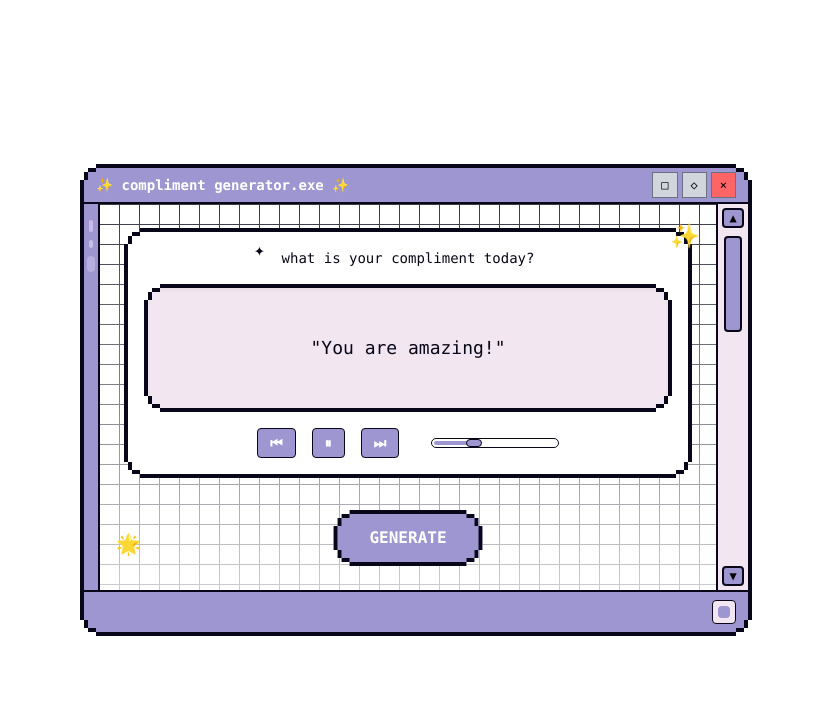
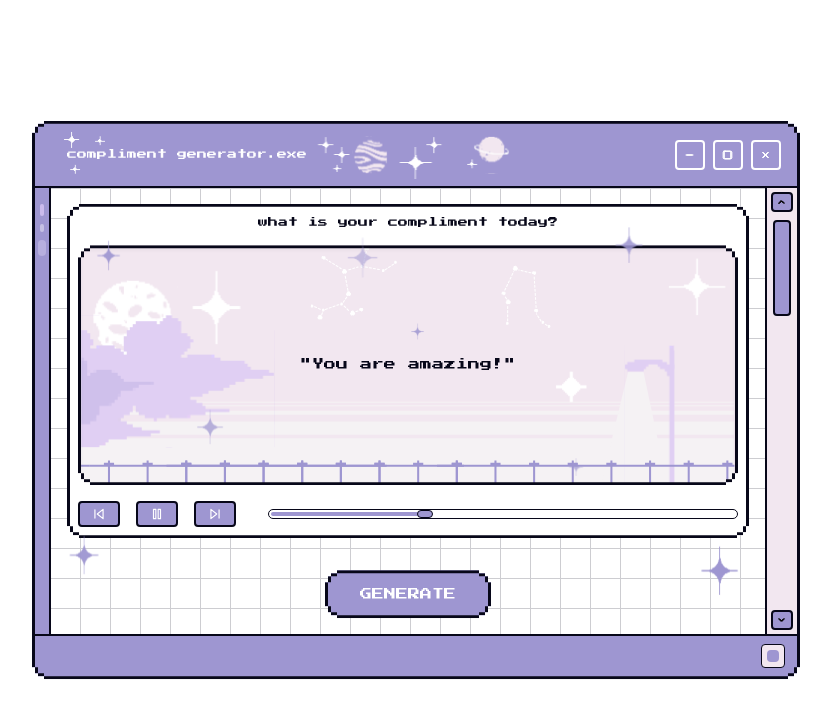
Before and after one commit to klaircodes/to-whom-it-may-concern, a React (Vite) app: page / in a window 1280 px wide. Shown: the top 718 px of the page, without its empty margins (224-1055 px from the left). Built offline with nearby package versions, Linux system fonts and the light colour scheme.

Commit message:
added animations with framer motion and added css changes

```diff
--- a/src/App.css
+++ b/src/App.css
@@ -1,3 +1,5 @@
+@import url('https://fonts.googleapis.com/css2?family=Press+Start+2P&display=swap');
+
 #root {
   min-height: 100vh;
   display: flex;
@@ -67,6 +69,60 @@
   border-color: #070719;
 }
 
+
+/* ----------------------------- */
+/* pixel fonts aaaaaa */
+.font-pixel-heading {
+  font-family: 'Press Start 2P', monospace;
+  font-size: 12px;
+  text-rendering: pixelated;
+  image-rendering: pixelated;
+  -webkit-font-smoothing: none;
+  -moz-osx-font-smoothing: unset;
+}
+
+.font-pixel-subheading {
+  font-family: 'Press Start 2P', monospace;
+  font-size: 10px;
+  text-rendering: pixelated;
+  image-rendering: pixelated;
+  -webkit-font-smoothing: none;
+  -moz-osx-font-smoothing: unset;
+}
+
+.font-pixel-paragraph {
+  font-family: 'Press Start 2P', monospace;
+  font-size: 10px;
+  text-rendering: pixelated;
+  image-rendering: pixelated;
+  -webkit-font-smoothing: none;
+  -moz-osx-font-smoothing: unset;
+}
+
+/* ----------------------------- */
+/* simple thick icons */
+.thick-svg {
+  filter: drop-shadow(0.5px 0 0 currentColor) drop-shadow(-0.5px 0 0 currentColor);
+}
+
+.normal-svg {
+  filter: none;
+}
+
+
+/* ----------------------------- */
+/* SVG background for compliment area */
+.compliment-bg {
+  background-image: url('./assets/images/compliment-bg.svg');
+  background-size: cover;
+  background-position: center;
+  background-repeat: no-repeat;
+  position: relative;
+}
+
+/* ----------------------------- */
+
+
 .bg-grid-gradient {
   background-color: #FFFFFF;
   position: relative;
@@ -84,21 +140,21 @@
     repeating-linear-gradient(
       0deg,
       transparent,
-      transparent 19px,
-      #070719 19px,
-      #070719 20px
+      transparent 29px,
+      #070719 29px,
+      #070719 30px
     ),
     repeating-linear-gradient(
       90deg,
       transparent,
-      transparent 19px,
-      #070719 19px,
-      #070719 20px
+      transparent 29px,
+      #070719 29px,
+      #070719 30px
     );
-  background-size: 20px 20px, 20px 20px;
+  background-size: 30px 30px, 30px 30px;
 
   /* man fuck this gradient mask lol */
-  mask-image: linear-gradient(to bottom, rgba(0,0,0,0.8) 0%, rgba(0,0,0,0.2) 100%);
-  -webkit-mask-image: linear-gradient(to bottom, rgba(0,0,0,0.8) 0%, rgba(0,0,0,0.2) 100%);
+  mask-image: linear-gradient(to bottom, rgba(0,0,0,0.2) 0%, rgba(0,0,0,0.2) 100%);
+  -webkit-mask-image: linear-gradient(to bottom, rgba(0,0,0,0.2) 0%, rgba(0,0,0,0.2) 100%);
   pointer-events: none;
 }
--- a/src/App.jsx
+++ b/src/App.jsx
@@ -1,17 +1,23 @@
 import { useState } from 'react'
+import { motion as Motion } from 'framer-motion'
+import { FiMinus, FiSquare, FiX, FiSkipBack, FiPause, FiSkipForward, FiChevronUp, FiChevronDown } from 'react-icons/fi'
+import complimentHeadingBg from './assets/images/compliment-heading-bg.svg'
+import Stars from './Stars.jsx'
+import Pop from './Pop.jsx'
 import './App.css'
 import './pixel-borders.css'
 
 function App() {
   const [compliment, setCompliment] = useState('"You are amazing!"')
+  const [isAnimating, setIsAnimating] = useState(false)
 
   const compliments = [
     '"You are amazing!"',
-    '"You brighten everyone\'s day!"',
-    '"You have such a wonderful smile!"',
-    '"Your creativity is inspiring!"',
-    '"You make the world a better place!"',
-    '"You are incredibly talented!"',
+    '"You goon to femboys!"',
+    '"Even if you were cloned, you\'d still be the better-looking one."',
+    '"Tell your parents I said, ‘well done.’"',
+    '"You know…you have a perfectly shaped head."',
+    '"Kevin said you\'re cool."',
     '"Your kindness is contagious!"',
     '"You have great taste!"',
     '"You are stronger than you know!"',
@@ -19,25 +25,36 @@ function App() {
   ]
 
   const generateCompliment = () => {
+    setIsAnimating(true)
     const randomIndex = Math.floor(Math.random() * compliments.length)
     setCompliment(compliments[randomIndex])
+
+    // Reset animation
+    setTimeout(() => {
+      setIsAnimating(false)
+    }, 600)
   }
 
+
+
   return (
-    <div className="w-full max-w-2xl mx-auto bg-div shadow-2xl font-mono pixel-corners">
+    <Pop className="w-full max-w-3xl mx-auto bg-div shadow-2xl font-pixel pixel-corners">
       {/* Header */}
-      <div className="bg-div px-3 py-1 flex justify-between items-center border-b-2 border-main">
-        <span className="text-white text-sm font-bold flex items-center">
-          <span className="mr-2">✨</span>
+  <Pop delay={0.15} className="bg-div px-4 py-4 flex justify-between items-center border-b-2 border-main relative">
+        <img
+          src={complimentHeadingBg}
+          alt="header background"
+          className="absolute  h-12 w-auto object-contain pointer-events-none"
+        />
+        <span className="text-white text-xs font-pixel-subheading relative z-10 pl-4">
           compliment generator.exe
-          <span className="ml-2">✨</span>
         </span>
-        <div className="flex space-x-1">
-          <span className="bg-gray-300 px-2 py-1 text-xs border border-gray-500 cursor-pointer hover:bg-gray-200">□</span>
-          <span className="bg-gray-300 px-2 py-1 text-xs border border-gray-500 cursor-pointer hover:bg-gray-200">◇</span>
-          <span className="bg-red-400 px-2 py-1 text-xs border border-gray-500 cursor-pointer hover:bg-red-300">×</span>
+        <div className="flex space-x-2">
+          <span className="bg-none px-2 py-2 text-xs border-2 border-white cursor-pointer hover:scale-105 font-pixel-paragraph flex items-center justify-center text-secondary rounded-sm"><FiMinus className="thick-svg" /></span>
+          <span className="bg-none px-2 py-2 text-xs border-2 border-white cursor-pointer hover:scale-105 font-pixel-paragraph flex items-center justify-center text-secondary rounded-sm"><FiSquare className="thick-svg" /></span>
+          <span className="bg-none px-2 py-2 text-xs border-2 border-white cursor-pointer hover:scale-105 font-pixel-paragraph flex items-center justify-center text-secondary rounded-sm"><FiX className="thick-svg" /></span>
         </div>
-      </div>
+      </Pop>
 
       {/* Main Section */}
       <div className="flex relative">
@@ -49,55 +66,59 @@ function App() {
         </div>
 
         {/* Background */}
-        <div className="flex-1 bg-grid-gradient p-6 relative">
-          {/* Decorative elements */}
-          <div className="absolute top-4 right-4 text-main text-2xl opacity-100 z-10">✨</div>
-          <div className="absolute bottom-8 left-4 text-main text-xl opacity-100 z-10">🌟</div>
-          <div className="absolute top-8 left-1/4 text-main text-lg opacity-100 z-10">✦</div>
+        <div className="flex-1 bg-grid-gradient p-4 relative">
+          {/* Random purple stars */}
+          <Stars />
 
           <div className="text-center">
             {/* Subheading Container */}
-            <div className="text-main text-sm mb-8 bg-primary p-4 pixel-corners">
-              <div className="mb-4">what is your compliment today?</div>
+            <Pop delay={0.3} className="text-main text-sm mb-8 bg-primary p-2 pixel-corners">
+              <div className="mb-4 font-pixel-subheading">what is your compliment today?</div>
 
               {/* Compliment Display */}
-              <div className="bg-secondary p-6 mb-4 min-h-32 flex items-center justify-center shadow-inner pixel-corners">
-                <div className="text-lg text-main font-medium leading-relaxed">
+              <Pop delay={0.45} className="bg-secondary p-6 mb-4 min-h-60 flex items-center justify-center shadow-inner pixel-corners compliment-bg">
+                <Motion.div
+                  className={`text-lg text-main font-pixel-heading leading-relaxed`}
+                  animate={isAnimating ? { scale: [1, 1.02, 1], opacity: [1, 0.95, 1] } : { scale: 1, opacity: 1 }}
+                  transition={{ duration: 0.55, ease: 'easeOut' }}
+                >
                   {compliment}
-                </div>
-              </div>
+                </Motion.div>
+              </Pop>
 
               {/* Player Controls */}
               <div className="flex justify-center items-center space-x-4">
-                <button className="bg-div hover:opacity-80 border border-main px-3 py-1 rounded text-secondary font-bold">⏮</button>
-                <button className="bg-div hover:opacity-80 border border-main px-3 py-1 rounded text-secondary  font-bold">⏸</button>
-                <button className="bg-div hover:opacity-80 border border-main px-3 py-1 rounded text-secondary  font-bold">⏭</button>
-                <div className="bg-primary border border-main rounded-full h- w-32 relative ml-4">
+                <button className="bg-div hover:opacity-80 border-2 border-main px-3 py-1 rounded text-secondary flex items-center justify-center"><FiSkipBack /></button>
+                <button className="bg-div hover:opacity-80 border-2 border-main px-3 py-1 rounded text-secondary flex items-center justify-center"><FiPause /></button>
+                <button className="bg-div hover:opacity-80 border-2 border-main px-3 py-1 rounded text-secondary flex items-center justify-center"><FiSkipForward /></button>
+                <div className="bg-primary border border-main rounded-full w-full relative ml-4">
                   <div className="bg-div items-center h-1 rounded-full mt-0.5 ml-0.5 mb-0.5 w-1/3"></div>
                   <div className="absolute top-0 left-1/3 transform -translate-x-1/2 w-4 h-2 bg-div border border-main rounded-sm"></div>
                 </div>
               </div>
-            </div>
+            </Pop>
           </div>
 
           {/* Generate Button */}
           <div className="text-center">
-            <button
-              className="bg-div hover:opacity-80 text-secondary font-bold py-3 px-8 shadow-lg transform hover:scale-105 transition-all duration-200 pixel-corners"
-              onClick={generateCompliment}
-            >
-              GENERATE
-            </button>
+            <Pop delay={0.45} className="inline-block">
+              <button
+                className="bg-div hover:opacity-80 text-secondary font-pixel-heading py-3 px-8 shadow-lg transform hover:scale-105 transition-all duration-200 pixel-corners"
+                onClick={generateCompliment}
+              >
+                GENERATE
+              </button>
+            </Pop>
           </div>
         </div>
 
         {/* Scrollbar */}
         <div className="w-8 bg-secondary border-l-2 border-main flex flex-col p-1 ">
-          <div className="bg-div hover:opacity-80 border-2 border-main rounded-sm flex-none h-5 flex items-center justify-center cursor-pointer text-xs text-primary ">▲</div>
+          <div className="bg-div hover:opacity-80 border-2 border-main rounded-sm flex-none h-5 flex items-center justify-center cursor-pointer text-xs text-primary font-pixel-paragraph"><FiChevronUp className="thick-svg" /></div>
           <div className="flex-1 bg-secondary relative">
             <div className="absolute top-2 left-0.5 right-0.5 h-24 bg-div border-2 border-main rounded-sm"></div>
           </div>
-          <div className="bg-div hover:opacity-80 border-2 border-main rounded-sm flex-none h-5 flex items-center justify-center cursor-pointer text-xs text-primary">▼</div>
+          <div className="bg-div hover:opacity-80 border-2 border-main rounded-sm flex-none h-5 flex items-center justify-center cursor-pointer text-xs text-primary font-pixel-paragraph"><FiChevronDown className="thick-svg" /></div>
         </div>
       </div>
 
@@ -107,7 +128,7 @@ function App() {
           <div className="w-3 h-3 bg-div rounded"></div>
         </div>
       </div>
-    </div>
+    </Pop>
   )
 }
 
--- /dev/null
+++ b/src/Pop.jsx
@@ -0,0 +1,23 @@
+import { useEffect } from 'react'
+import { motion as Motion } from 'framer-motion'
+
+let hasMounted = false
+
+export default function Pop({ children, delay = 0, className = '' }) {
+  const initialProp = hasMounted ? false : { opacity: 0, scale: 0.8, y: 20 }
+
+  useEffect(() => {
+    hasMounted = true
+  }, [])
+
+  return (
+    <Motion.div
+      className={className}
+      initial={initialProp}
+      animate={{ opacity: 1, scale: 1, y: 0 }}
+      transition={{ duration: 0.8, ease: [0.25, 0.46, 0.45, 0.94], delay }}
+    >
+      {children}
+    </Motion.div>
+  )
+}
--- /dev/null
+++ b/src/Stars.jsx
@@ -0,0 +1,34 @@
+import { memo } from 'react'
+import { motion as Motion } from 'framer-motion'
+import purpleStar from './assets/images/purple-star.svg'
+
+const Stars = memo(function Stars() {
+  const fixed = [
+    { left: 6, top: 12, size: 1.8, opacity: 1, twinkleDur: 1.6, twinkleDelay: 0.1 },
+    { left: 78, top: 8, size: 2.6, opacity: 1, twinkleDur: 2.1, twinkleDelay: 0.6 },
+    { left: 50, top: 30, size: 1.2, opacity: 1, twinkleDur: 1.2, twinkleDelay: 0.3 },
+    { left: 20, top: 50, size: 2.0, opacity: 1, twinkleDur: 1.8, twinkleDelay: 0.5 },
+    { left: 72, top: 60, size: 1.4, opacity: 1, twinkleDur: 1.4, twinkleDelay: 0.2 },
+    { left: 40, top: 10, size: 3.2, opacity: 1, twinkleDur: 2.4, twinkleDelay: 0.9 },
+    { left: 90, top: 80, size: 3.2, opacity: 1, twinkleDur: 1.9, twinkleDelay: 0.7 },
+    { left: 2, top: 78, size: 2.4, opacity: 1, twinkleDur: 1.5, twinkleDelay: 0.4 },
+  ]
+
+  return (
+    <>
+      {fixed.map((s, idx) => (
+        <Motion.img
+          key={idx}
+          src={purpleStar}
+          alt="decorative star"
+          className={`absolute pointer-events-none z-10`}
+          style={{ left: `${s.left}%`, top: `${s.top}%`, width: `${s.size}rem`, height: `${s.size}rem`, opacity: s.opacity, transformOrigin: 'center center' }}
+          animate={{ scale: [0.8, 1.15], opacity: [0.5, 1, 0.5] }}
+          transition={{ duration: s.twinkleDur, delay: s.twinkleDelay, repeat: Infinity, repeatType: 'reverse', ease: 'easeInOut' }}
+        />
+      ))}
+    </>
+  )
+})
+
+export default Stars
--- a/src/pixel-borders.css
+++ b/src/pixel-borders.css
@@ -1,37 +1,37 @@
 .pixel-corners,
 .pixel-corners--wrapper {
-  clip-path: polygon(0px calc(100% - 16px),
-    4px calc(100% - 16px),
-    4px calc(100% - 8px),
-    8px calc(100% - 8px),
-    8px calc(100% - 4px),
-    16px calc(100% - 4px),
-    16px 100%,
-    calc(100% - 16px) 100%,
-    calc(100% - 16px) calc(100% - 4px),
-    calc(100% - 8px) calc(100% - 4px),
-    calc(100% - 8px) calc(100% - 8px),
-    calc(100% - 4px) calc(100% - 8px),
-    calc(100% - 4px) calc(100% - 16px),
-    100% calc(100% - 16px),
-    100% 16px,
-    calc(100% - 4px) 16px,
-    calc(100% - 4px) 8px,
-    calc(100% - 8px) 8px,
-    calc(100% - 8px) 4px,
-    calc(100% - 16px) 4px,
-    calc(100% - 16px) 0px,
-    16px 0px,
-    16px 4px,
-    8px 4px,
-    8px 8px,
-    4px 8px,
-    4px 16px,
-    0px 16px);
+  clip-path: polygon(0px calc(100% - 12px),
+    3px calc(100% - 12px),
+    3px calc(100% - 6px),
+    6px calc(100% - 6px),
+    6px calc(100% - 3px),
+    12px calc(100% - 3px),
+    12px 100%,
+    calc(100% - 12px) 100%,
+    calc(100% - 12px) calc(100% - 3px),
+    calc(100% - 6px) calc(100% - 3px),
+    calc(100% - 6px) calc(100% - 6px),
+    calc(100% - 3px) calc(100% - 6px),
+    calc(100% - 3px) calc(100% - 12px),
+    100% calc(100% - 12px),
+    100% 12px,
+    calc(100% - 3px) 12px,
+    calc(100% - 3px) 6px,
+    calc(100% - 6px) 6px,
+    calc(100% - 6px) 3px,
+    calc(100% - 12px) 3px,
+    calc(100% - 12px) 0px,
+    12px 0px,
+    12px 3px,
+    6px 3px,
+    6px 6px,
+    3px 6px,
+    3px 12px,
+    0px 12px);
   position: relative;
 }
 .pixel-corners {
-  border: 4px solid transparent;
+  border: 3px solid transparent;
 }
 .pixel-corners--wrapper {
   width: fit-content;
@@ -39,82 +39,82 @@
 }
 .pixel-corners--wrapper .pixel-corners {
   display: block;
-  clip-path: polygon(4px 16px,
-    8px 16px,
-    8px 8px,
-    16px 8px,
-    16px 4px,
-    calc(100% - 16px) 4px,
-    calc(100% - 16px) 8px,
-    calc(100% - 8px) 8px,
-    calc(100% - 8px) 16px,
-    calc(100% - 4px) 16px,
-    calc(100% - 4px) calc(100% - 16px),
-    calc(100% - 8px) calc(100% - 16px),
-    calc(100% - 8px) calc(100% - 8px),
-    calc(100% - 16px) calc(100% - 8px),
-    calc(100% - 16px) calc(100% - 4px),
-    16px calc(100% - 4px),
-    16px calc(100% - 8px),
-    8px calc(100% - 8px),
-    8px calc(100% - 16px),
-    4px calc(100% - 16px));
+  clip-path: polygon(3px 12px,
+    6px 12px,
+    6px 6px,
+    12px 6px,
+    12px 3px,
+    calc(100% - 12px) 3px,
+    calc(100% - 12px) 6px,
+    calc(100% - 6px) 6px,
+    calc(100% - 6px) 12px,
+    calc(100% - 3px) 12px,
+    calc(100% - 3px) calc(100% - 12px),
+    calc(100% - 6px) calc(100% - 12px),
+    calc(100% - 6px) calc(100% - 6px),
+    calc(100% - 12px) calc(100% - 6px),
+    calc(100% - 12px) calc(100% - 3px),
+    12px calc(100% - 3px),
+    12px calc(100% - 6px),
+    6px calc(100% - 6px),
+    6px calc(100% - 12px),
+    3px calc(100% - 12px));
 }
 .pixel-corners::after,
 .pixel-corners--wrapper::after {
   content: "";
   position: absolute;
-  clip-path: polygon(0px calc(100% - 16px),
-    4px calc(100% - 16px),
-    4px calc(100% - 8px),
-    8px calc(100% - 8px),
-    8px calc(100% - 4px),
-    16px calc(100% - 4px),
-    16px 100%,
-    calc(100% - 16px) 100%,
-    calc(100% - 16px) calc(100% - 4px),
-    calc(100% - 8px) calc(100% - 4px),
-    calc(100% - 8px) calc(100% - 8px),
-    calc(100% - 4px) calc(100% - 8px),
-    calc(100% - 4px) calc(100% - 16px),
-    100% calc(100% - 16px),
-    100% 16px,
-    calc(100% - 4px) 16px,
-    calc(100% - 4px) 8px,
-    calc(100% - 8px) 8px,
-    calc(100% - 8px) 4px,
-    calc(100% - 16px) 4px,
-    calc(100% - 16px) 0px,
-    16px 0px,
-    16px 4px,
-    8px 4px,
-    8px 8px,
-    4px 8px,
-    4px 16px,
-    0px 16px,
+  clip-path: polygon(0px calc(100% - 12px),
+    3px calc(100% - 12px),
+    3px calc(100% - 6px),
+    6px calc(100% - 6px),
+    6px calc(100% - 3px),
+    12px calc(100% - 3px),
+    12px 100%,
+    calc(100% - 12px) 100%,
+    calc(100% - 12px) calc(100% - 3px),
+    calc(100% - 6px) calc(100% - 3px),
+    calc(100% - 6px) calc(100% - 6px),
+    calc(100% - 3px) calc(100% - 6px),
+    calc(100% - 3px) calc(100% - 12px),
+    100% calc(100% - 12px),
+    100% 12px,
+    calc(100% - 3px) 12px,
+    calc(100% - 3px) 6px,
+    calc(100% - 6px) 6px,
+    calc(100% - 6px) 3px,
+    calc(100% - 12px) 3px,
+    calc(100% - 12px) 0px,
+    12px 0px,
+    12px 3px,
+    6px 3px,
+    6px 6px,
+    3px 6px,
+    3px 12px,
+    0px 12px,
     0px 50%,
-    4px 50%,
-    4px 16px,
-    8px 16px,
-    8px 8px,
-    16px 8px,
-    16px 4px,
-    calc(100% - 16px) 4px,
-    calc(100% - 16px) 8px,
-    calc(100% - 8px) 8px,
-    calc(100% - 8px) 16px,
-    calc(100% - 4px) 16px,
-    calc(100% - 4px) calc(100% - 16px),
-    calc(100% - 8px) calc(100% - 16px),
-    calc(100% - 8px) calc(100% - 8px),
-    calc(100% - 16px) calc(100% - 8px),
-    calc(100% - 16px) calc(100% - 4px),
-    16px calc(100% - 4px),
-    16px calc(100% - 8px),
-    8px calc(100% - 8px),
-    8px calc(100% - 16px),
-    4px calc(100% - 16px),
-    4px 50%,
+    3px 50%,
+    3px 12px,
+    6px 12px,
+    6px 6px,
+    12px 6px,
+    12px 3px,
+    calc(100% - 12px) 3px,
+    calc(100% - 12px) 6px,
+    calc(100% - 6px) 6px,
+    calc(100% - 6px) 12px,
+    calc(100% - 3px) 12px,
+    calc(100% - 3px) calc(100% - 12px),
+    calc(100% - 6px) calc(100% - 12px),
+    calc(100% - 6px) calc(100% - 6px),
+    calc(100% - 12px) calc(100% - 6px),
+    calc(100% - 12px) calc(100% - 3px),
+    12px calc(100% - 3px),
+    12px calc(100% - 6px),
+    6px calc(100% - 6px),
+    6px calc(100% - 12px),
+    3px calc(100% - 12px),
+    3px 50%,
     0px 50%);
   top: 0;
   bottom: 0;
@@ -125,5 +125,5 @@
   pointer-events: none;
 }
 .pixel-corners::after {
-  margin: -4px;
+  margin: -3px;
 }
```
